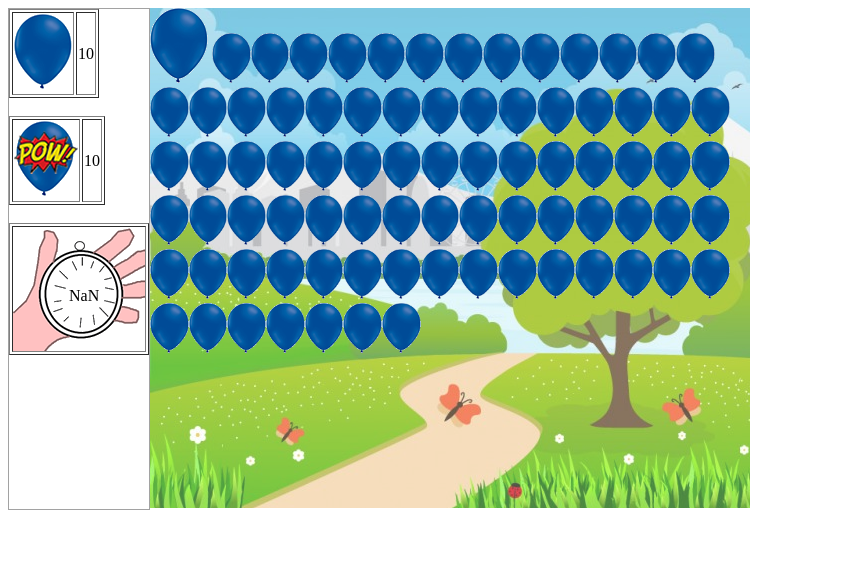
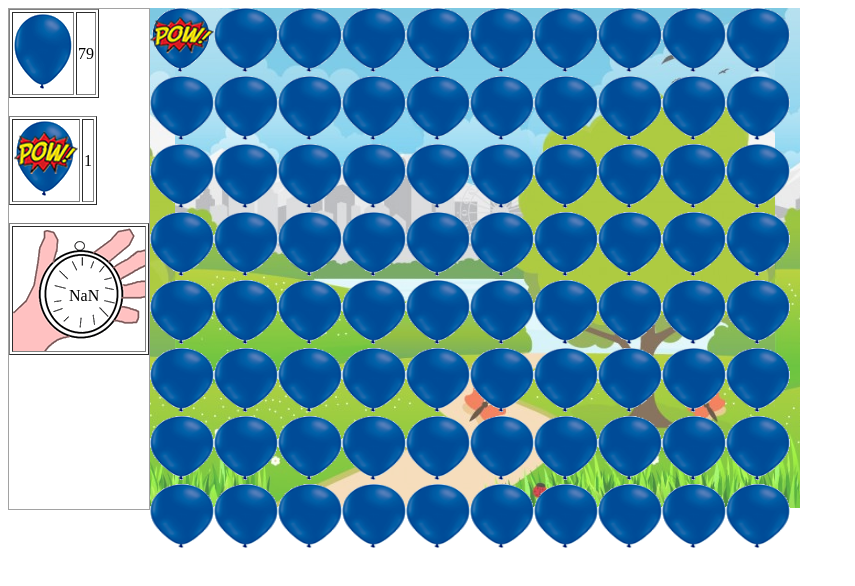
Before and after one commit to bwbruno/estourando_baloes_parte_1, a plain HTML site: page jogo.html in a window 1280 px wide. Both pictures are taken after a click on the picture 179 px from the left and 45 px from the top of the page. Shown: the whole page, without its empty margins (0-855 px from the left). Drawn offline with nearby package versions, Linux system fonts and the light colour scheme.

Commit message:
funconando tudo, basta formatar

```diff
--- a/jogo.html
+++ b/jogo.html
@@ -5,12 +5,12 @@
 	<meta charset="UTF-8">
 
 	<title>Estourando balões</title>
+	<style>
 
-
-
+	</style>
 </head>
 
-<body>
+<body >
 	<div style="float:left; width:auto; height:500px; background: #FFF; border: solid 1px #A2A2A2">
 		<table border="1">
 			<tr>
@@ -29,7 +29,7 @@
 				<td>
 					<img src="imagens/balao_azul_grande_estourado.png" />
 				</td>
-				<td>
+				<td id="cont_pow">
 					10
 				</td>
 			</tr>
@@ -46,25 +46,38 @@
 
 	</div>
 
-	<div id="campo" style="float: left; width: 600px; height: 500px; background: url('imagens/cenario.png'); background-position: bottom;">
-		<img src="imagens/balao_azul_grande.png" alt="" srcset="">
+	<div id="campo" style="float: left; width: 650px; height: 500px; background: url('imagens/cenario.png'); background-position: bottom;">
+
 	</div>
-	<script src="https://code.jquery.com/jquery-3.3.1.slim.min.js" integrity="sha384-q8i/X+965DzO0rT7abK41JStQIAqVgRVzpbzo5smXKp4YfRvH+8abtTE1Pi6jizo" crossorigin="anonymous"></script>
+	<script src="https://code.jquery.com/jquery-3.3.1.slim.min.js" integrity="sha384-q8i/X+965DzO0rT7abK41JStQIAqVgRVzpbzo5smXKp4YfRvH+8abtTE1Pi6jizo"
+	 crossorigin="anonymous"></script>
 
 	<script>
 		var qnt_baloes = 80;
-		for(let i = 0; i < qnt_baloes; i++){
-			$("#campo").append(`<img style="height:50px" id="${i}" class="balao" onclick="estoura(${i})"  src="imagens/balao_azul_grande.png" alt="">`);
+		var qnt_estourados = 0;
+		//Inicializando os contadores e atualizando na tela!
+		$("#cont_vivos").text(qnt_baloes);
+		$("#cont_pow").text(qnt_estourados);
+
+		for (let i = 0; i < qnt_baloes; i++) {
+			$("#campo").append(`<img id="${i}" style="height:64px;width:64px" class="balao" onclick="estoura(${i})"  src="imagens/balao_azul_grande.png" alt="">`);
 		}
 
 		function estoura(i) {
-			$("#"+i).attr("src", "imagens/balao_azul_grande_estourado.png")
+			if ($("#" + i).attr("src") != "imagens/balao_azul_grande_estourado.png") {
+				$("#" + i).attr("src", "imagens/balao_azul_grande_estourado.png");
+				qnt_baloes--;
+				qnt_estourados++;
+				$("#cont_vivos").text(qnt_baloes);
+				$("#cont_pow").text(qnt_estourados);
+				if (qnt_baloes==0){
+					alert("Ganhasse gld, drx!")
+				}
+			}
 
-			qnt_baloes--;
-			$("#cont_vivos").text(qnt_baloes);
 		}
 
-		var stopTimer   = false;
+		var stopTimer = false;
 		var url = document.URL;
 		var tempo = url.split("?")[1];
 		var counter = tempo;
@@ -75,9 +88,9 @@
 				return;
 			console.log('timer: ', counter--);
 			document.querySelector("#cronometro").innerText = counter;
-			if(counter == 0){
+			if (counter == 0) {
 				stopCounter();
-				alert("Tempo esgotado. Você perdeu!!!")
+				alert("Ixe boy, perdesse")
 			}
 			setTimeout(timer, 1000);
 		}
```
